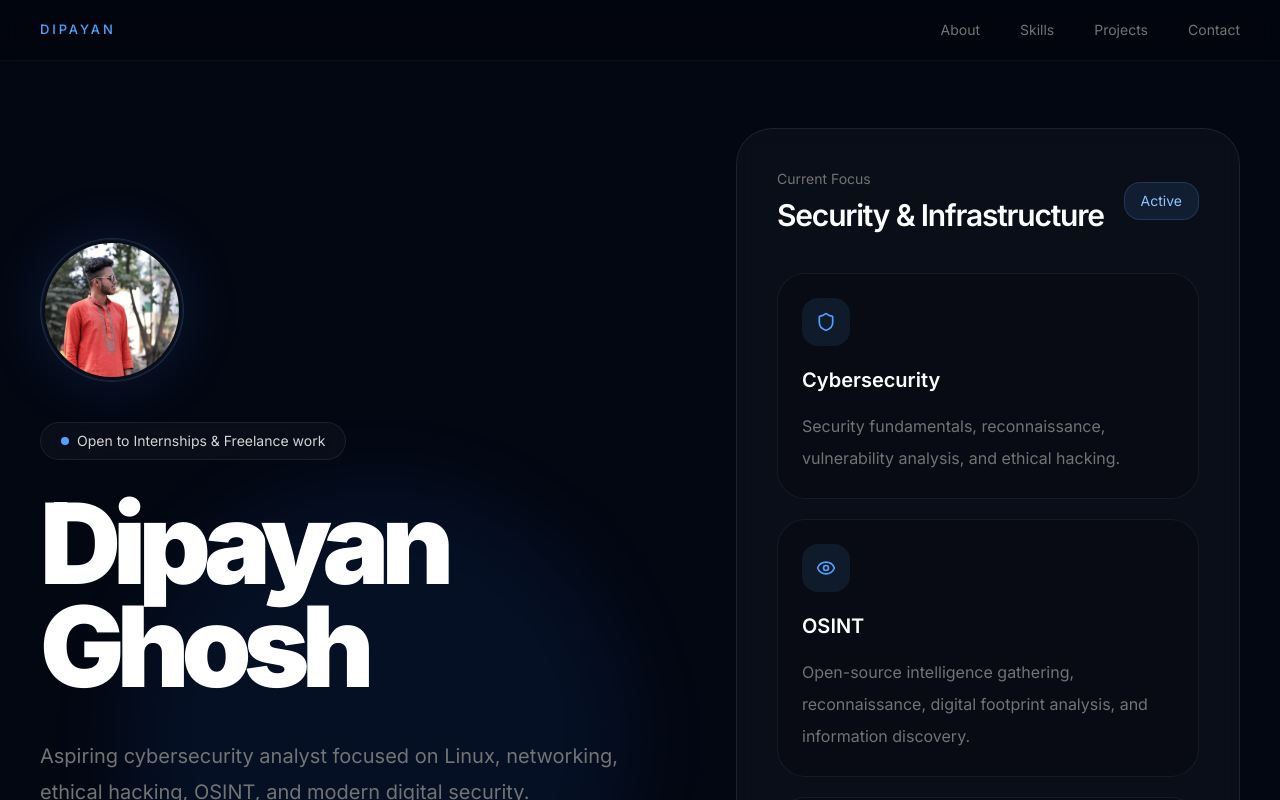
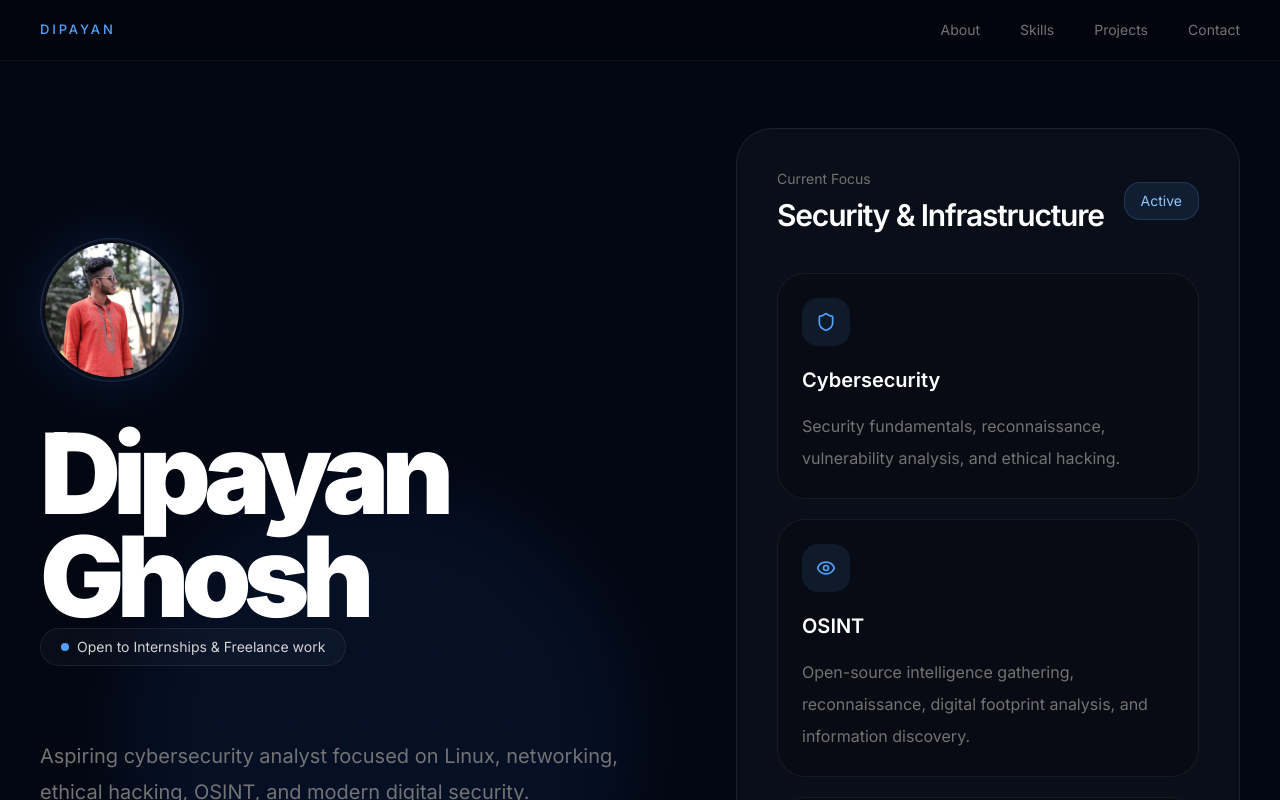
Before and after one commit to dipayan-op/cyber-portfolio, a Next.js app: page / in a window 1280 px wide. Shown: the top 800 px of the page. Built offline with nearby package versions, Linux system fonts and the light colour scheme.

Commit message:
changed orientation

```diff
--- a/app/page.tsx
+++ b/app/page.tsx
@@ -92,18 +92,7 @@ export default function Home() {
 
 </motion.div>
 
-            <motion.div
-              initial={{ opacity: 0, y: 20 }}
-              animate={{ opacity: 1, y: 0 }}
-              transition={{ duration: 0.8 }}
-              className="mb-8 inline-flex items-center gap-2 rounded-full border border-white/[0.08] bg-white/[0.03] px-5 py-2 text-sm text-neutral-300 backdrop-blur-xl"
-            >
 
-              <div className="h-2 w-2 rounded-full bg-blue-400" />
-
-              Open to Internships & Freelance work
-
-            </motion.div>
 
             <motion.h1
               initial={{ opacity: 0, y: 30 }}
@@ -117,6 +106,19 @@ export default function Home() {
               Ghosh
 
             </motion.h1>
+
+            <motion.div
+              initial={{ opacity: 0, y: 20 }}
+              animate={{ opacity: 1, y: 0 }}
+              transition={{ duration: 0.8 }}
+              className="mb-8 inline-flex items-center gap-2 rounded-full border border-white/[0.08] bg-white/[0.03] px-5 py-2 text-sm text-neutral-300 backdrop-blur-xl"
+            >
+
+              <div className="h-2 w-2 rounded-full bg-blue-400" />
+
+              Open to Internships & Freelance work
+
+            </motion.div>
 
             <motion.p
               initial={{ opacity: 0, y: 20 }}
```
